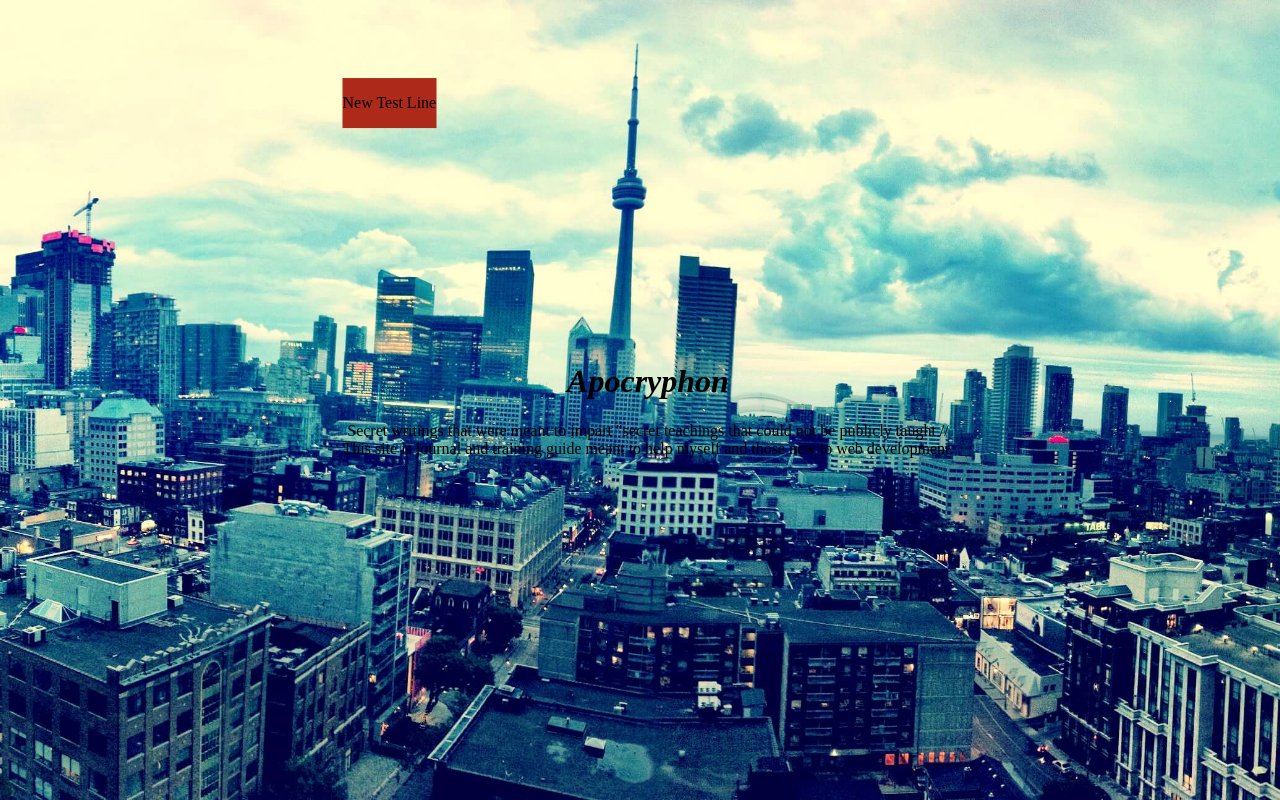
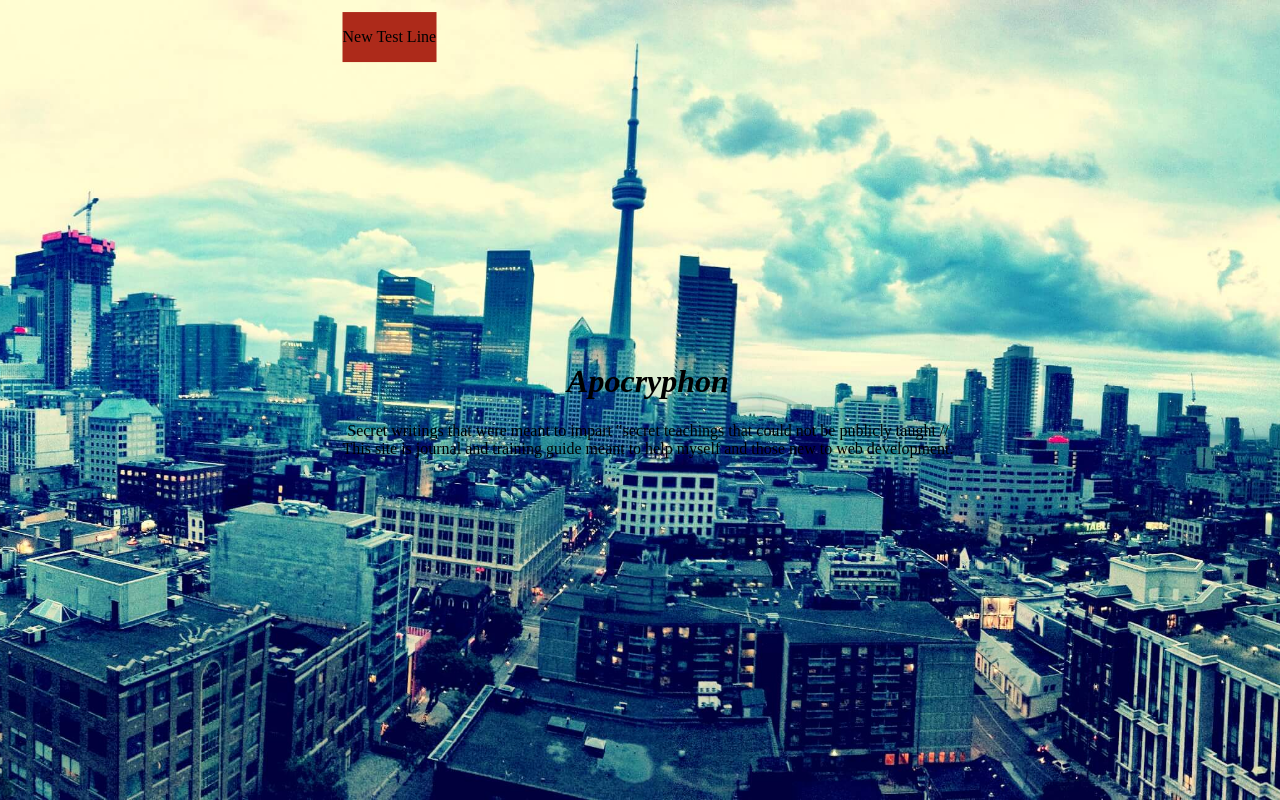
Before and after one commit to Roynsky/Test, a plain HTML site: page index.html in a window 1280 px wide. Drawn offline with Linux system fonts and the light colour scheme.

Commit message:
Update index.html

```diff
--- a/index.html
+++ b/index.html
@@ -35,7 +35,7 @@
     #test2{
       position: absolute;
       background: rgb(173,42,26);
-      top: -200%;
+      top: -250%;
       left: 0%;
     }
 
```
